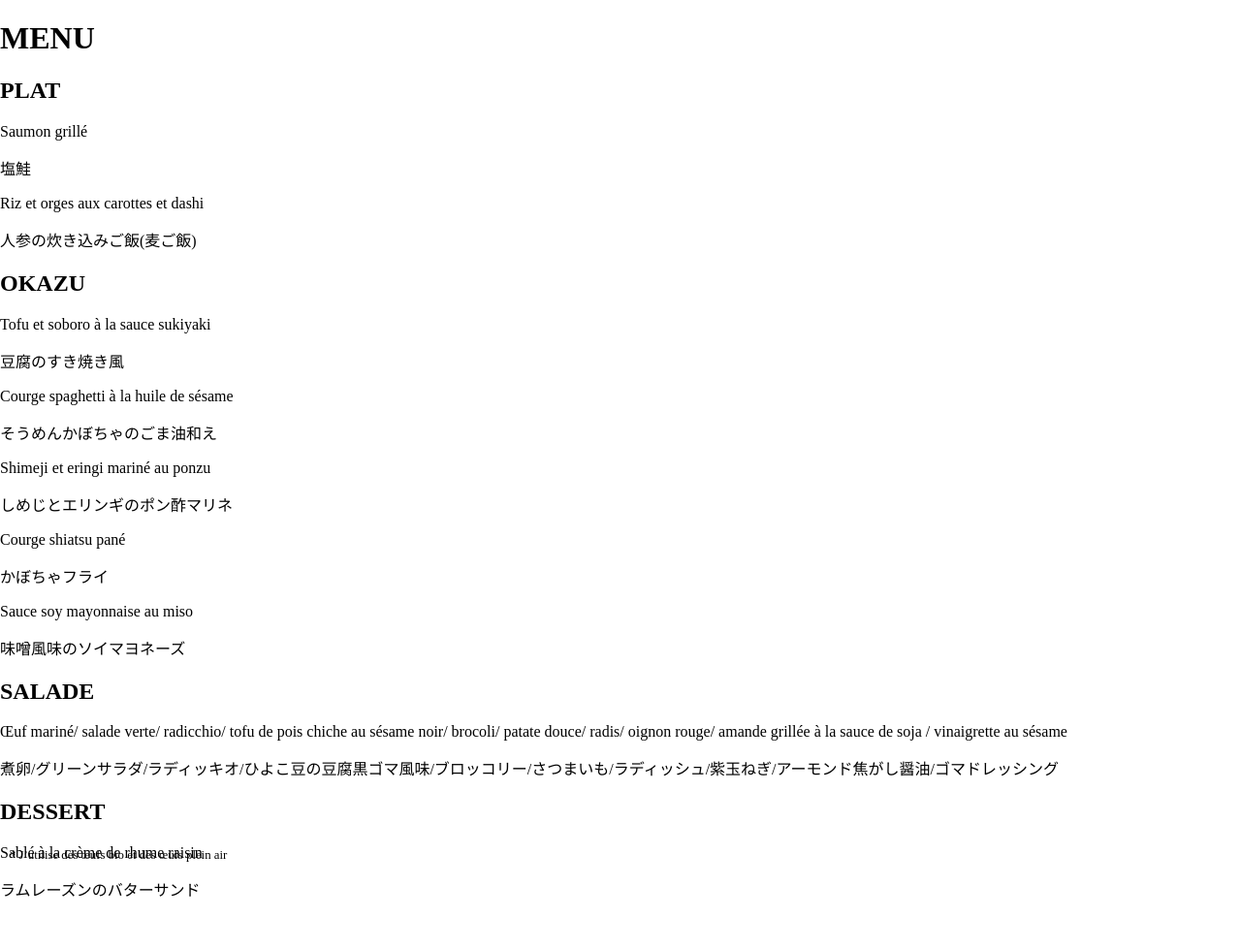
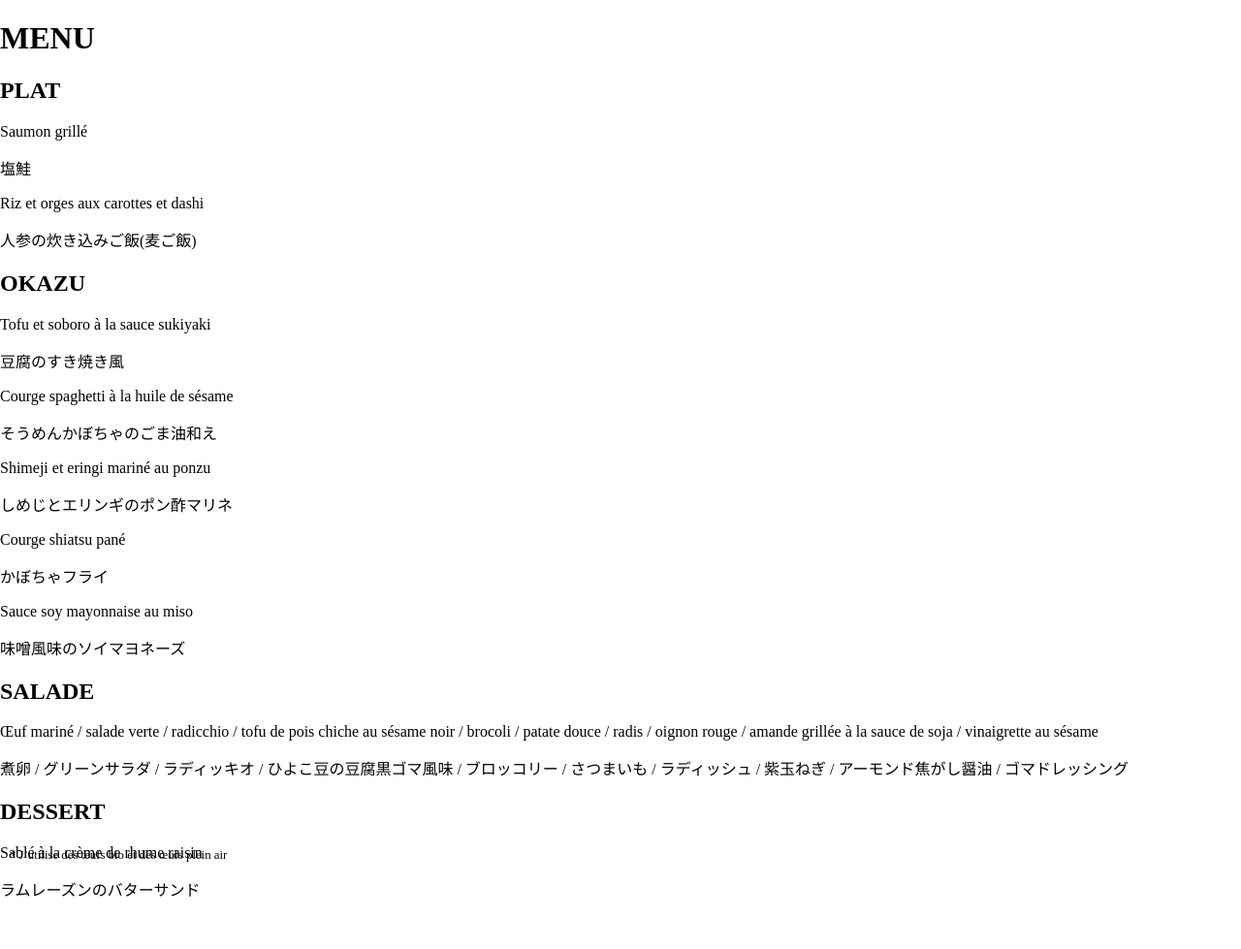
Before and after one commit to matsupin/main, a Jekyll site: the page built from index.html, in a window 1280 px wide. Shown: the whole page at 97% size. Built offline with Jekyll 4.4.1, drawn with Linux system fonts in a browser that asks for light colours; before the commit the page ends 945 px from its top, so only the background shows below that.

Commit message:
Update index.html

```diff
--- a/index.html
+++ b/index.html
@@ -37,8 +37,8 @@ title: Bento Menu
     <section class="menu-section">
         <h2 class="section-title">SALADE</h2>
 
-        <p class="dish-name">Œuf mariné/ salade verte/ radicchio/ tofu de pois chiche au sésame noir/ brocoli/ patate douce/ radis/ oignon rouge/ amande grillée à la sauce de soja / vinaigrette au sésame</p>
-        <p class="dish-description jp-text"><span class="highlight">煮卵/グリーンサラダ/ラディッキオ/ひよこ豆の豆腐黒ゴマ風味/ブロッコリー/さつまいも/ラディッシュ/紫玉ねぎ/アーモンド焦がし醤油/ゴマドレッシング</p>
+        <p class="dish-name">Œuf mariné / salade verte / radicchio / tofu de pois chiche au sésame noir / brocoli / patate douce / radis / oignon rouge / amande grillée à la sauce de soja / vinaigrette au sésame</p>
+        <p class="dish-description jp-text"><span class="highlight">煮卵 / グリーンサラダ / ラディッキオ / ひよこ豆の豆腐黒ゴマ風味 / ブロッコリー / さつまいも / ラディッシュ / 紫玉ねぎ / アーモンド焦がし醤油 / ゴマドレッシング</p>
     </section>
 
     <section class="menu-section">
@@ -54,6 +54,9 @@ title: Bento Menu
 </div>
 
 <style>
+    .menu-container {
+        margin-bottom: 50px; /* Increase space at the bottom of the menu */
+    }
     .comment {
         position: fixed;
         bottom: 0;
```
